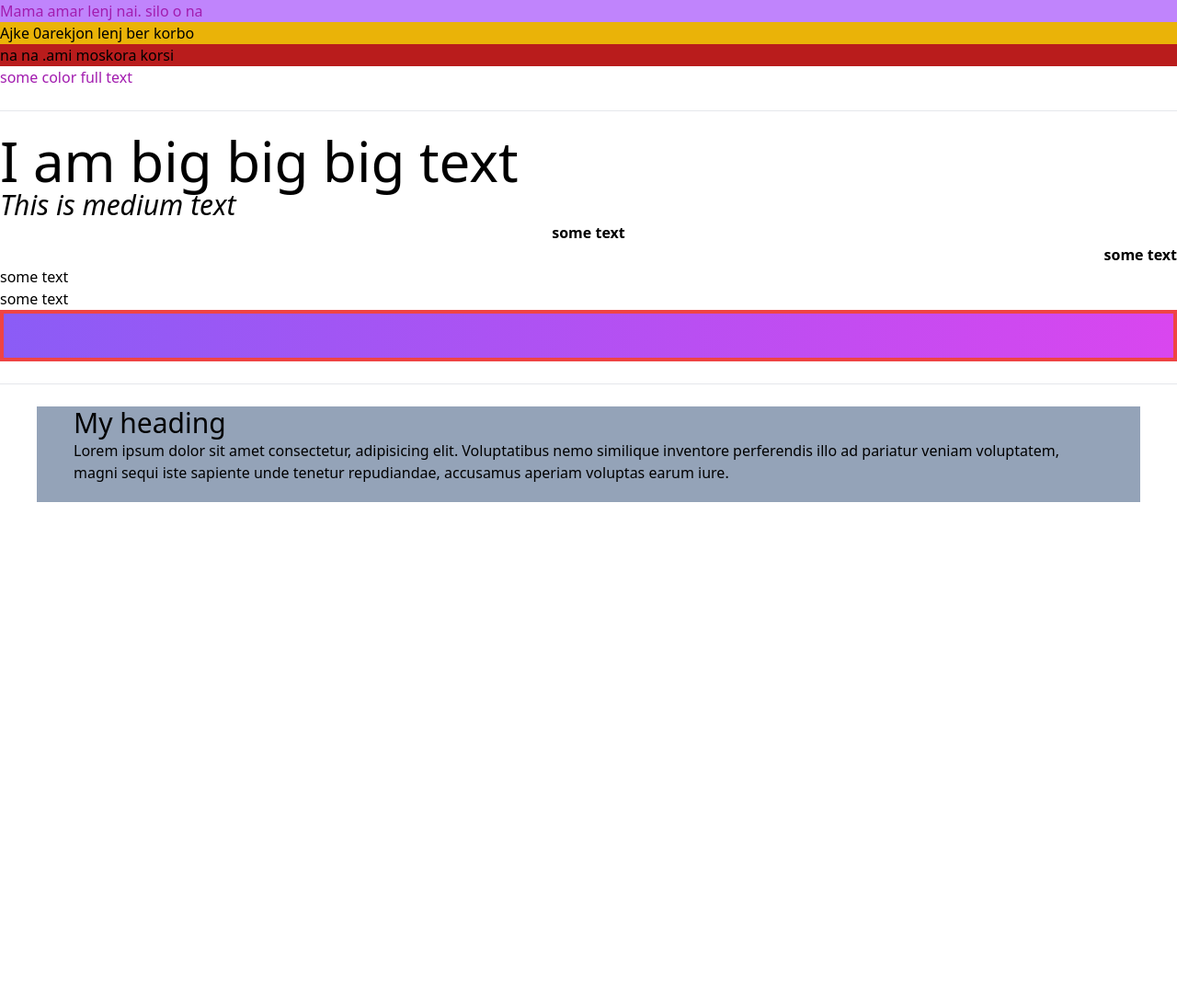
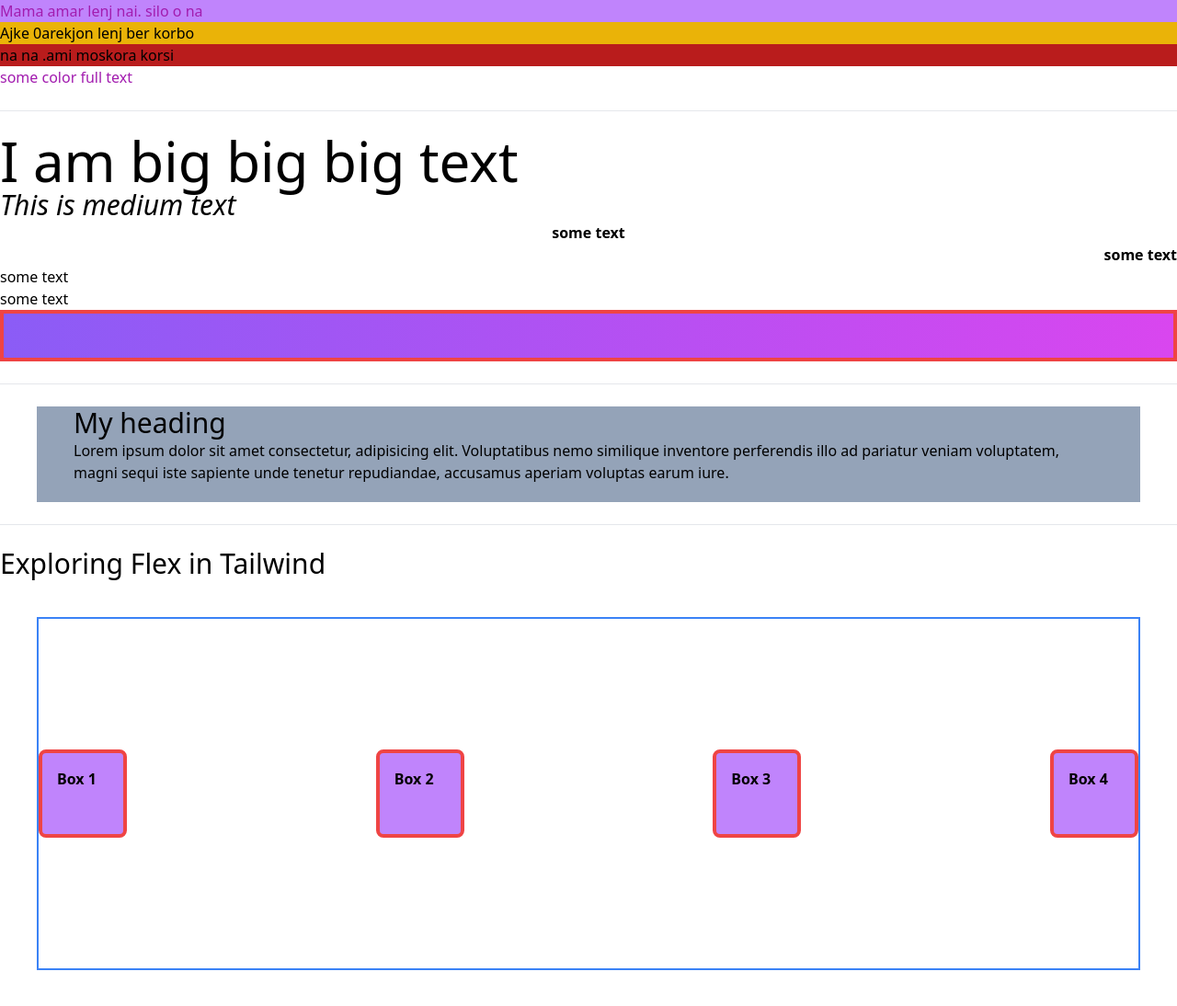
Before and after one commit to anikmondol/Into-To-Tailwind-css-m-12-, a plain HTML site: page index.html in a window 1280 px wide. Shown: the whole page at 92% size. Before the commit the page ends 800 px from the top, so only its background shows below. Drawn offline with nearby package versions, Linux system fonts and the light colour scheme.

Commit message:
this 4th video about tailwind flex lleyout and resposive flex

```diff
--- a/index.html
+++ b/index.html
@@ -34,5 +34,17 @@
            <p>Lorem ipsum dolor sit amet consectetur, adipisicing elit. Voluptatibus nemo similique inventore perferendis illo ad pariatur veniam voluptatem, magni sequi iste sapiente unde tenetur repudiandae, accusamus aperiam voluptas earum iure.</p>
         </div>
     </section>
+    <br>
+    <hr>
+    <br>
+    <section>
+        <h3 class="text-3xl">Exploring Flex in Tailwind</h3>
+        <div class="flex flex-col md:flex-row lg:justify-between justify-center items-center border-blue-500 border-2 m-10 h-96">
+            <div class="bg-purple-400 h-24 w-24 border-4 border-red-500 rounded-lg p-4 font-bold"> Box 1</div>
+            <div class="bg-purple-400 h-24 w-24 border-4 border-red-500 rounded-lg p-4 font-bold"> Box 2</div>
+            <div class="bg-purple-400 h-24 w-24 border-4 border-red-500 rounded-lg p-4 font-bold"> Box 3</div>
+            <div class="bg-purple-400 h-24 w-24 border-4 border-red-500 rounded-lg p-4 font-bold"> Box 4</div>
+        </div>
+    </section>
 </body>
 </html>
```
